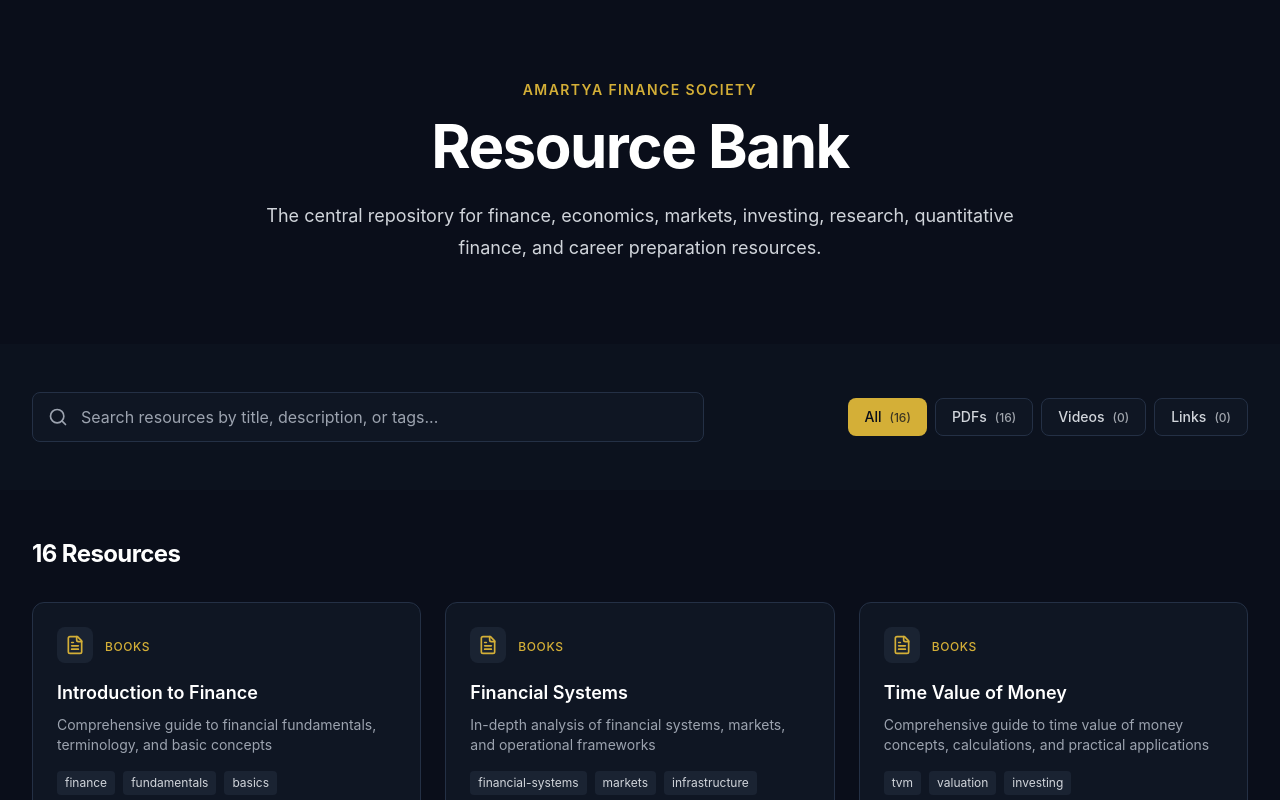
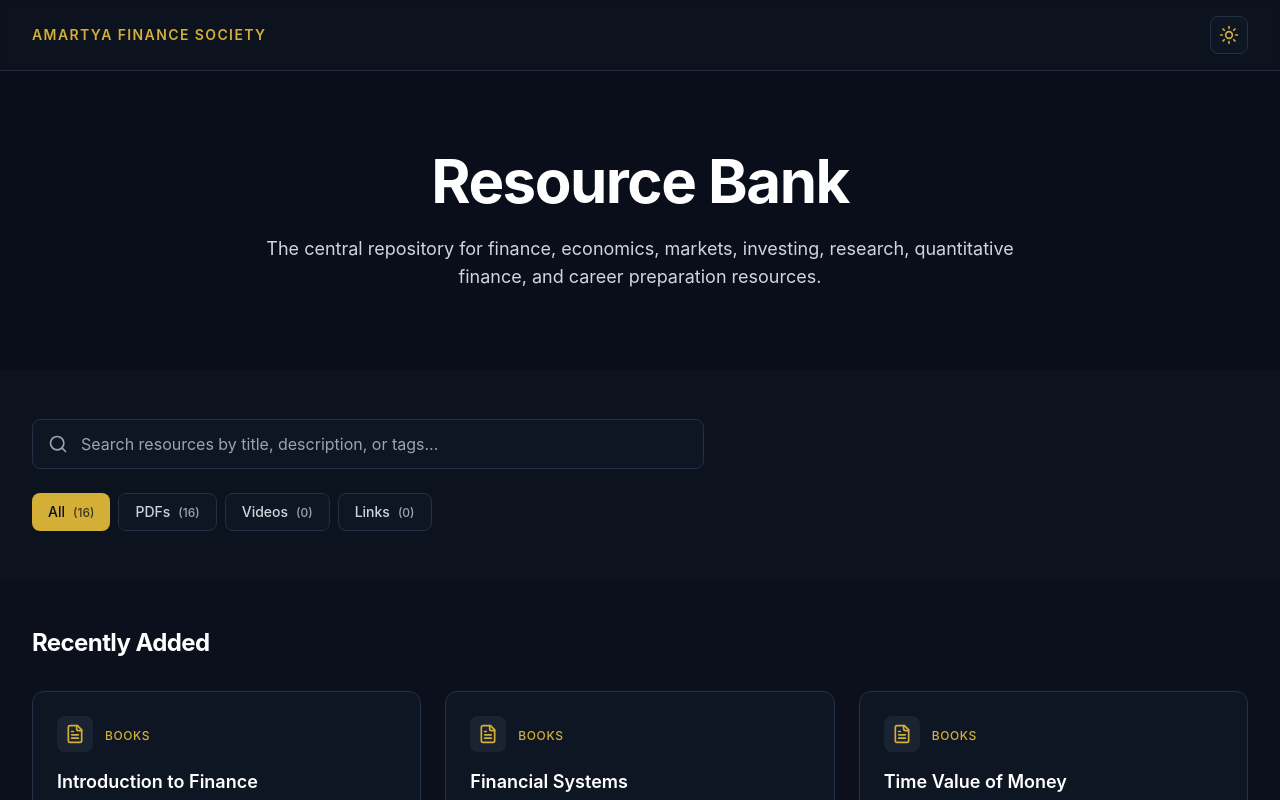
Before and after one commit to amartya-iitmbs/resource-bank, a Next.js app: page / in a window 1280 px wide. Shown: the top 800 px of the page. Built offline with nearby package versions, Linux system fonts and the light colour scheme.

Commit message:
feat: updated layout and light mode ui

```diff
--- a/src/app/globals.css
+++ b/src/app/globals.css
@@ -8,7 +8,7 @@
 }
 
 body {
-  @apply bg-navy-900 text-white antialiased;
+  @apply antialiased;
 }
 
 @layer utilities {
--- a/src/app/layout.tsx
+++ b/src/app/layout.tsx
@@ -1,5 +1,7 @@
 import type { Metadata } from "next";
 import "./globals.css";
+import { ThemeProvider } from "@/components/ThemeProvider";
+import Footer from "@/components/Footer";
 
 export const metadata: Metadata = {
   title: "Resource Bank | Amartya Finance Society",
@@ -13,8 +15,13 @@ export default function RootLayout({
 }>) {
   return (
     <html lang="en" className="dark">
-      <body className="min-h-screen bg-navy-900 text-white">
-        {children}
+      <body className="min-h-screen bg-navy-900 text-white dark:bg-navy-900 dark:text-white light:bg-gray-50 light:text-gray-900">
+        <ThemeProvider>
+          <div className="flex flex-col min-h-screen">
+            {children}
+            <Footer />
+          </div>
+        </ThemeProvider>
       </body>
     </html>
   );
--- a/src/app/page.tsx
+++ b/src/app/page.tsx
@@ -4,6 +4,7 @@ import { useState, useMemo } from "react";
 import SearchBar from "@/components/SearchBar";
 import FilterTabs from "@/components/FilterTabs";
 import ResourceCard from "@/components/ResourceCard";
+import ThemeToggle from "@/components/ThemeToggle";
 import { resourcesData } from "@/data/resources";
 import { Resource, ResourcesData } from "@/types";
 
@@ -46,23 +47,39 @@ export default function Home() {
     return resources;
   }, [searchQuery, activeTab, pdfs, videos, links]);
 
+  const recentlyAdded = useMemo(() => {
+    const allResources = [...pdfs, ...videos, ...links];
+    return allResources
+      .sort((a, b) => new Date(b.dateAdded).getTime() - new Date(a.dateAdded).getTime())
+      .slice(0, 3);
+  }, [pdfs, videos, links]);
+
   const handleDownload = (file: string) => {
     window.open(file, "_blank");
   };
 
   return (
-    <main className="min-h-screen">
+    <main className="flex-1">
+      {/* Header */}
+      <header className="border-b border-navy-600 bg-navy-800/50 backdrop-blur-sm sticky top-0 z-50">
+        <div className="mx-auto max-w-7xl px-6 py-4 lg:px-8 flex items-center justify-between">
+          <div className="flex items-center gap-3">
+            <span className="text-sm font-semibold tracking-widest uppercase text-gold-500">
+              Amartya Finance Society
+            </span>
+          </div>
+          <ThemeToggle />
+        </div>
+      </header>
+
       {/* Hero Section */}
-      <section className="relative px-6 py-20 lg:px-8">
+      <section className="relative px-6 py-16 lg:px-8 lg:py-20">
         <div className="mx-auto max-w-7xl">
           <div className="mx-auto max-w-3xl text-center">
-            <h1 className="text-sm font-semibold tracking-widest uppercase text-gold-500">
-              Amartya Finance Society
+            <h1 className="text-4xl font-bold tracking-tight text-white sm:text-5xl lg:text-6xl">
+              Resource Bank
             </h1>
-            <h2 className="mt-4 text-5xl font-bold tracking-tight text-white sm:text-6xl">
-              Resource Bank
-            </h2>
-            <p className="mt-6 text-lg leading-8 text-gray-300">
+            <p className="mt-6 text-base leading-7 text-gray-300 sm:text-lg">
               The central repository for finance, economics, markets, investing, research,
               quantitative finance, and career preparation resources.
             </p>
@@ -73,18 +90,42 @@ export default function Home() {
       {/* Search & Filter Section */}
       <section className="px-6 py-12 lg:px-8 bg-navy-800/50">
         <div className="mx-auto max-w-7xl">
-          <div className="flex flex-col md:flex-row gap-6 items-center justify-between">
+          <div className="flex flex-col gap-6">
             <SearchBar onSearch={setSearchQuery} placeholder="Search resources by title, description, or tags..." />
             <FilterTabs activeTab={activeTab} onTabChange={setActiveTab} tabs={tabs} />
           </div>
         </div>
       </section>
 
+      {/* Recently Added Section */}
+      {searchQuery === "" && activeTab === "all" && (
+        <section className="px-6 py-12 lg:px-8 bg-navy-800/30">
+          <div className="mx-auto max-w-7xl">
+            <h3 className="text-xl font-bold tracking-tight text-white sm:text-2xl mb-8">
+              Recently Added
+            </h3>
+            <div className="grid gap-6 sm:grid-cols-2 lg:grid-cols-3">
+              {recentlyAdded.map((resource) => (
+                <ResourceCard
+                  key={resource.id}
+                  title={resource.title}
+                  description={resource.description}
+                  category={resource.category}
+                  tags={resource.tags}
+                  file={resource.file}
+                  onDownload={() => handleDownload(resource.file)}
+                />
+              ))}
+            </div>
+          </div>
+        </section>
+      )}
+
       {/* Resources Section */}
       <section className="px-6 py-12 lg:px-8">
         <div className="mx-auto max-w-7xl">
           <div className="flex items-center justify-between mb-8">
-            <h3 className="text-2xl font-bold tracking-tight text-white">
+            <h3 className="text-xl font-bold tracking-tight text-white sm:text-2xl">
               {filteredResources.length} {filteredResources.length === 1 ? "Resource" : "Resources"}
             </h3>
           </div>
@@ -105,7 +146,7 @@ export default function Home() {
             </div>
           ) : (
             <div className="text-center py-12">
-              <p className="text-gray-400 text-lg">No resources found matching your search.</p>
+              <p className="text-gray-400 text-base sm:text-lg">No resources found matching your search.</p>
             </div>
           )}
         </div>
--- a/src/components/FilterTabs.tsx
+++ b/src/components/FilterTabs.tsx
@@ -10,7 +10,7 @@ interface FilterTabsProps {
 
 export default function FilterTabs({ activeTab, onTabChange, tabs }: FilterTabsProps) {
   return (
-    <div className="flex flex-wrap gap-2">
+    <div className="flex flex-wrap gap-2 justify-center md:justify-start">
       {tabs.map((tab) => (
         <button
           key={tab.id}
--- /dev/null
+++ b/src/components/Footer.tsx
@@ -0,0 +1,68 @@
+import { Github, Mail } from "lucide-react";
+
+export default function Footer() {
+  return (
+    <footer className="border-t border-navy-600 bg-navy-800/50 mt-auto">
+      <div className="mx-auto max-w-7xl px-6 py-12 lg:px-8">
+        <div className="grid grid-cols-1 md:grid-cols-3 gap-8">
+          {/* Brand */}
+          <div>
+            <h3 className="text-lg font-semibold text-white">Amartya Finance Society</h3>
+            <p className="mt-2 text-sm text-gray-400">
+              IIT Madras BS Degree
+            </p>
+            <p className="mt-1 text-xs text-gray-500">
+              Official finance society
+            </p>
+          </div>
+
+          {/* Resources */}
+          <div>
+            <h4 className="text-sm font-semibold text-white mb-3">Resources</h4>
+            <ul className="space-y-2">
+              <li>
+                <a href="#" className="text-sm text-gray-400 hover:text-gold-500 transition-colors">
+                  Contribute Resources
+                </a>
+              </li>
+              <li>
+                <a href="#" className="text-sm text-gray-400 hover:text-gold-500 transition-colors">
+                  Request Resources
+                </a>
+              </li>
+            </ul>
+          </div>
+
+          {/* Connect */}
+          <div>
+            <h4 className="text-sm font-semibold text-white mb-3">Connect</h4>
+            <div className="flex gap-4">
+              <a
+                href="https://github.com/amartya-iitmbs/introductory-bootcamp"
+                target="_blank"
+                rel="noopener noreferrer"
+                className="text-gray-400 hover:text-gold-500 transition-colors"
+                aria-label="GitHub Repository"
+              >
+                <Github className="w-5 h-5" />
+              </a>
+              <a
+                href="mailto:finance.society@study.iitm.ac.in"
+                className="text-gray-400 hover:text-gold-500 transition-colors"
+                aria-label="Email"
+              >
+                <Mail className="w-5 h-5" />
+              </a>
+            </div>
+          </div>
+        </div>
+
+        <div className="mt-8 pt-8 border-t border-navy-600">
+          <p className="text-xs text-gray-500 text-center">
+            © {new Date().getFullYear()} Amartya Finance Society. All rights reserved.
+          </p>
+        </div>
+      </div>
+    </footer>
+  );
+}
--- /dev/null
+++ b/src/components/ThemeProvider.tsx
@@ -0,0 +1,53 @@
+"use client";
+
+import { createContext, useContext, useEffect, useState } from "react";
+
+type Theme = "dark" | "light";
+
+interface ThemeContextType {
+  theme: Theme;
+  toggleTheme: () => void;
+}
+
+const ThemeContext = createContext<ThemeContextType | undefined>(undefined);
+
+export function ThemeProvider({ children }: { children: React.ReactNode }) {
+  const [theme, setTheme] = useState<Theme>("dark");
+  const [mounted, setMounted] = useState(false);
+
+  useEffect(() => {
+    setMounted(true);
+    const savedTheme = localStorage.getItem("theme") as Theme | null;
+    if (savedTheme) {
+      setTheme(savedTheme);
+    } else {
+      document.documentElement.classList.add("dark");
+    }
+  }, []);
+
+  useEffect(() => {
+    if (!mounted) return;
+
+    localStorage.setItem("theme", theme);
+    document.documentElement.classList.remove("dark", "light");
+    document.documentElement.classList.add(theme);
+  }, [theme, mounted]);
+
+  const toggleTheme = () => {
+    setTheme((prev) => (prev === "dark" ? "light" : "dark"));
+  };
+
+  return (
+    <ThemeContext.Provider value={{ theme, toggleTheme }}>
+      {children}
+    </ThemeContext.Provider>
+  );
+}
+
+export function useTheme() {
+  const context = useContext(ThemeContext);
+  if (context === undefined) {
+    return { theme: "dark" as Theme, toggleTheme: () => {} };
+  }
+  return context;
+}
--- /dev/null
+++ b/src/components/ThemeToggle.tsx
@@ -0,0 +1,27 @@
+"use client";
+
+import { Moon, Sun } from "lucide-react";
+import { useTheme } from "@/components/ThemeProvider";
+import { cn } from "@/lib/utils";
+
+export default function ThemeToggle() {
+  const { theme, toggleTheme } = useTheme();
+
+  return (
+    <button
+      onClick={toggleTheme}
+      className={cn(
+        "p-2 rounded-lg transition-colors",
+        "bg-navy-800 border border-navy-600 hover:border-gold-500",
+        "text-gold-500"
+      )}
+      aria-label="Toggle theme"
+    >
+      {theme === "dark" ? (
+        <Sun className="w-5 h-5" />
+      ) : (
+        <Moon className="w-5 h-5" />
+      )}
+    </button>
+  );
+}
```
Also changed, not shown: 1 other file (tests, documents, lock files or other folders).
